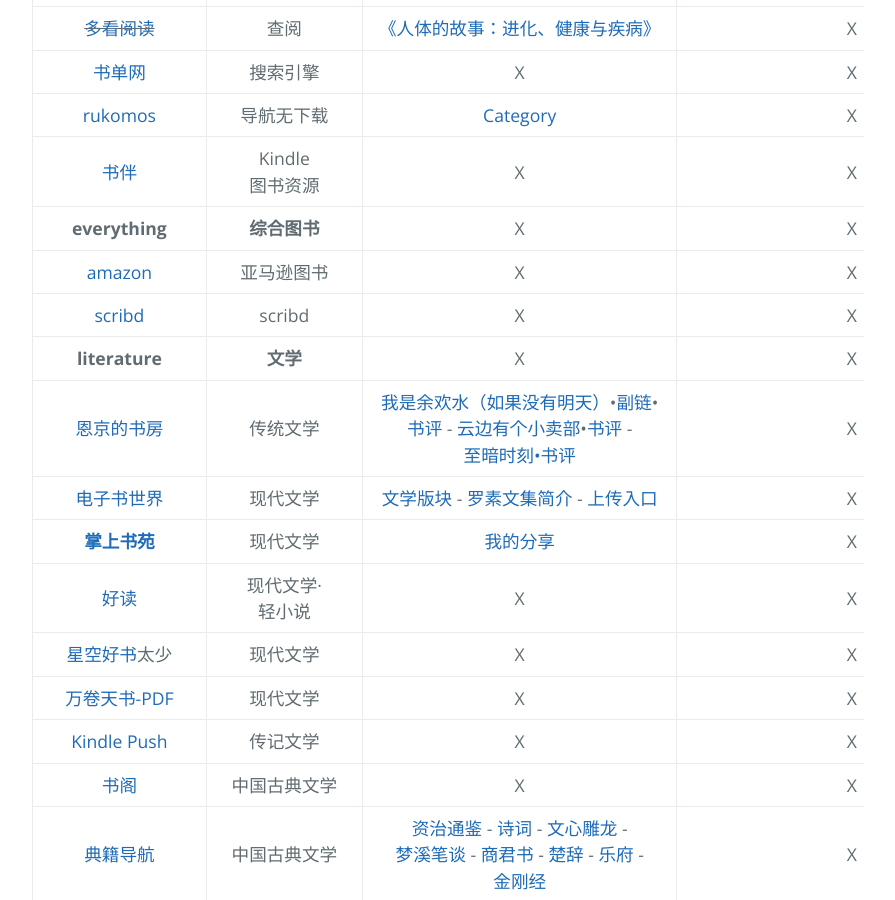
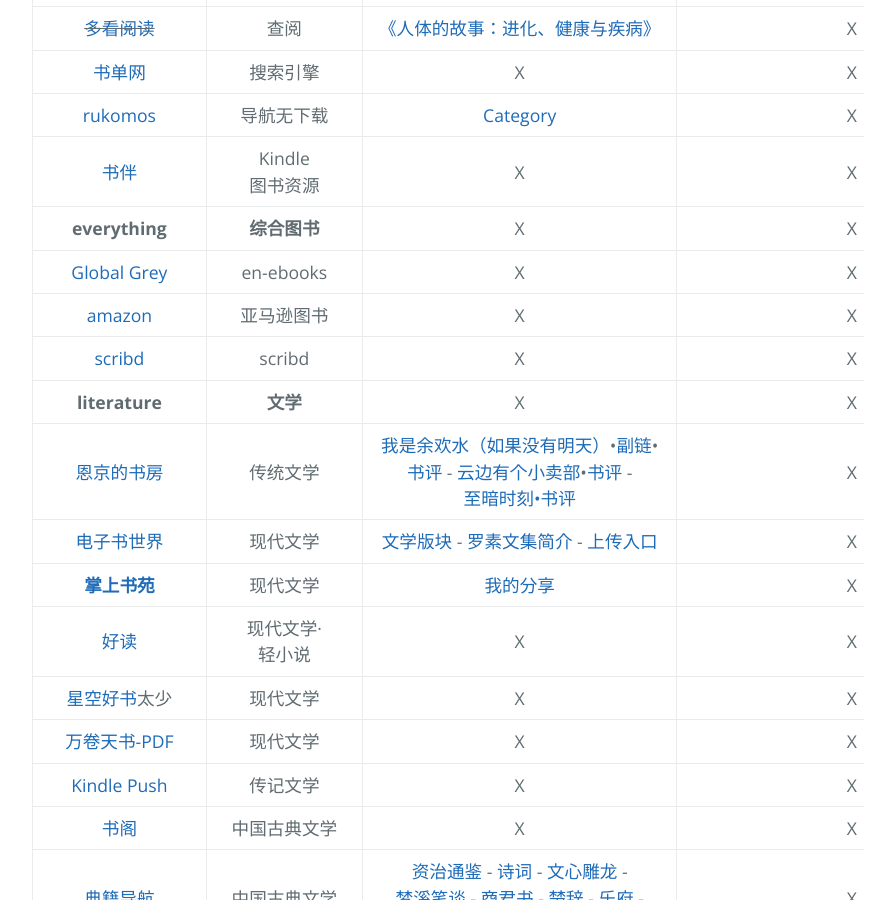
Before and after one commit to AmbroseRen/test, a Jekyll site: the page built from Library/BookSearch.md, in a window 1280 px wide and 900 px high, scrolled down 775 px. Shown: the whole window, without its empty margins (192-1087 px from the left). Built offline with Jekyll 4.4.1, drawn with Linux system fonts in a browser that asks for light colours; our own code applies the rules of GitHub Pages for plain Markdown files; the repository's description, which GitHub fills in, is left out.

Commit message:
Update BookSearch.md

```diff
--- a/Library/BookSearch.md
+++ b/Library/BookSearch.md
@@ -22,6 +22,7 @@
 | [rukomos](http://cn-library.rukomos.ru/) | 导航无下载 | [Category](http://cn-library.rukomos.ru/list_categories.html) | X | X |
 | [书伴](https://bookfere.com/ebook) | Kindle 图书资源 | X | X | X |
 | __everything__ | __综合图书__ | X | X | X |
+| [Global Grey](https://www.globalgreyebooks.com/index.html) | en-ebooks | X | X | X |
 | [amazon](https://www.amazon.com/b?node=283155) | 亚马逊图书 | X | X | X |
 | [scribd](https://www.scribd.com/) | scribd | X | X | X |
 | __literature__ | __文学__ | X | X | X |
```
